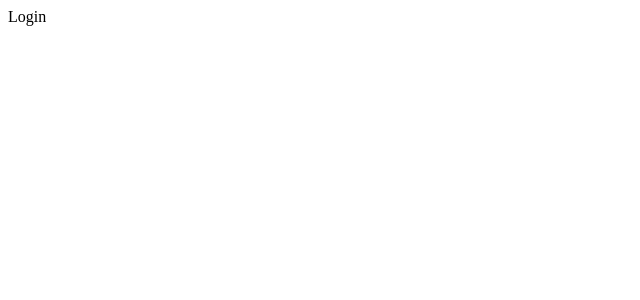
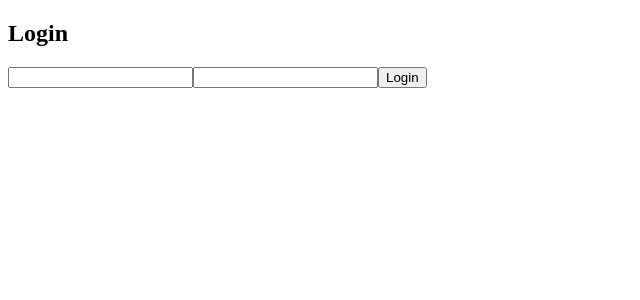
Before and after one commit to nascimentoemerson/vite-project, a React (Vite) app: page / in a window 1280 px wide. Shown: the top 300 px of the page, without its empty margins (0-640 px from the left). Built offline with nearby package versions, Linux system fonts and the light colour scheme.

Commit message:
feat: add component login form

```diff
--- /dev/null
+++ b/src/components/moleculas/login-form.tsx
@@ -0,0 +1,13 @@
+
+export function LoginForm() {
+    return (
+        <div>
+            <h2>Login</h2>
+            <form>
+                <input />
+                <input />
+                <button>Login</button>
+            </form>
+        </div>
+    )
+}
--- a/src/components/pages/login.tsx
+++ b/src/components/pages/login.tsx
@@ -1,3 +1,9 @@
+import { LoginForm } from "../moleculas/login-form";
+
 export function Login() {
-    return <div>Login</div>
+    return (
+        <div>
+            <LoginForm />
+        </div>
+    )
 }
--- a/src/main.tsx
+++ b/src/main.tsx
@@ -5,6 +5,6 @@ import { Login } from './components/pages/login'
 
 ReactDOM.createRoot(document.getElementById('root') as HTMLElement).render(
   <React.StrictMode>
-    <Login/>
+    <Login />
   </React.StrictMode>
 )
```
Also changed, not shown: 1 other file (tests, documents, lock files or other folders).
